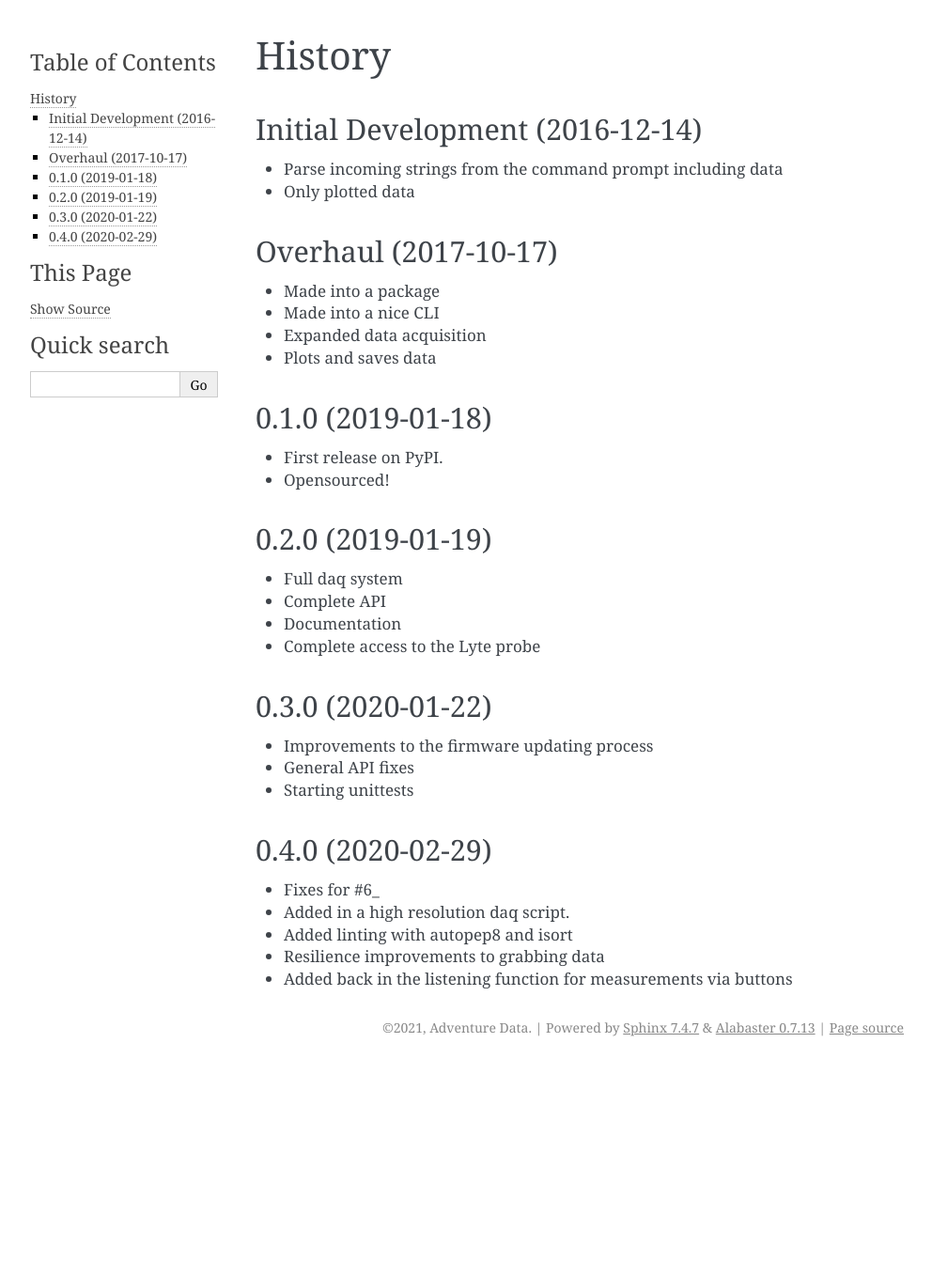
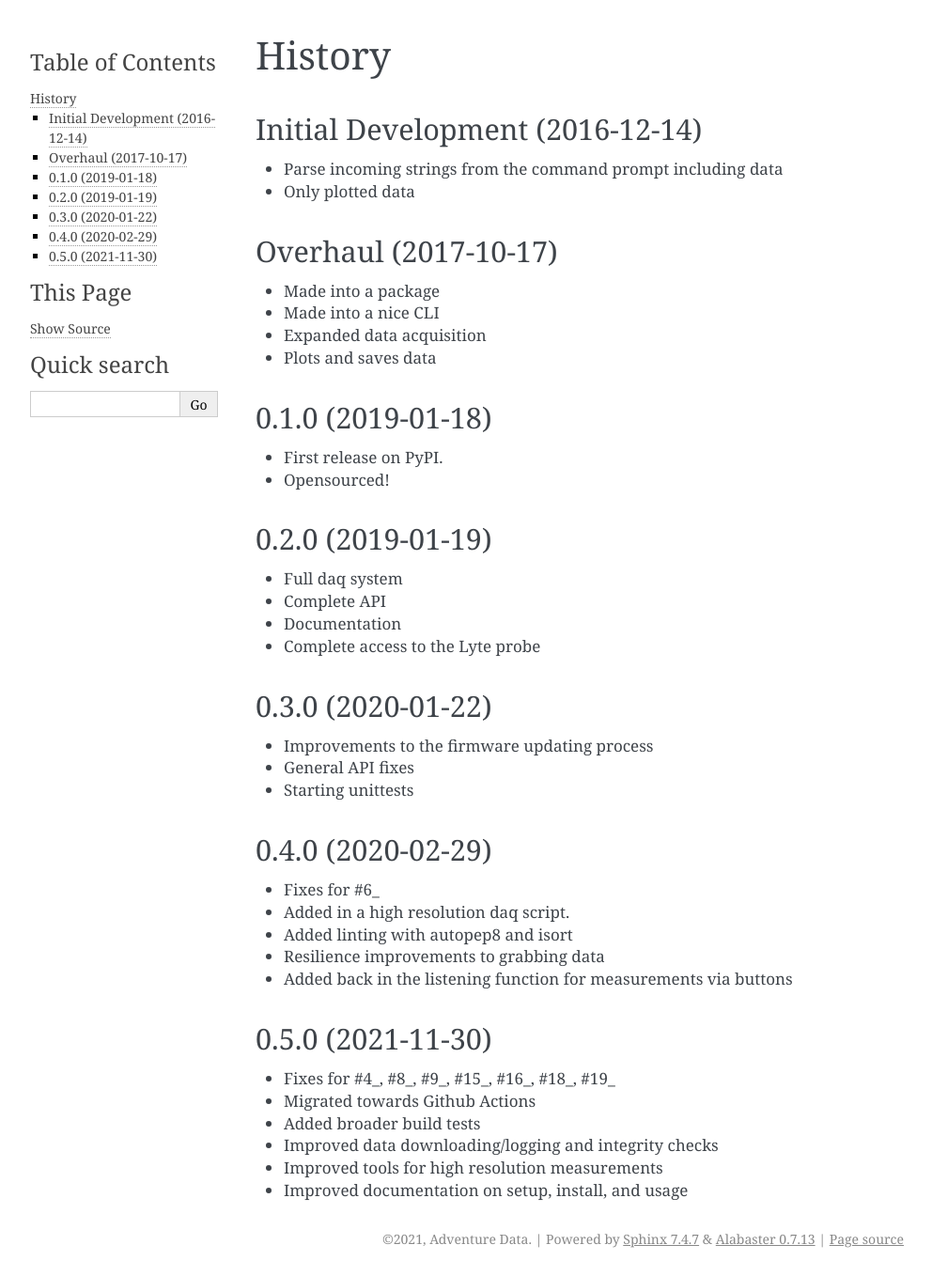
Before and after one commit to AdventureData/radicl, a Sphinx documentation site: the page built from docs/history.rst, in a window 1280 px wide. Shown: the whole page at 94% size, without its empty margins (148-1140 px from the left). Built offline with Sphinx 7.4.7, drawn with Linux system fonts in a browser that asks for light colours; pages that are not in the unit, such as notebooks, are missing from menus; before the commit the page ends 1133 px from its top, so only the background shows below that.

Commit message:
Updated the history

```diff
--- a/docs/history.rst
+++ b/docs/history.rst
@@ -46,5 +46,21 @@ Overhaul (2017-10-17)
 * Resilience improvements to grabbing data
 * Added back in the listening function for measurements via buttons
 
+.. _6: https://github.com/AdventureData/radicl/issues/6
 
-.. _6: https://github.com/AdventureData/radicl/issues/6
+0.5.0 (2021-11-30)
+------------------
+* Fixes for #4_, #8_, #9_, #15_, #16_, #18_, #19_
+* Migrated towards Github Actions
+* Added broader build tests
+* Improved data downloading/logging and integrity checks
+* Improved tools for high resolution measurements
+* Improved documentation on setup, install, and usage
+
+.. _4: https://github.com/AdventureData/radicl/issues/4
+.. _8: https://github.com/AdventureData/radicl/issues/8
+.. _:9 https://github.com/AdventureData/radicl/issues/9
+.. _15: https://github.com/AdventureData/radicl/issues/15
+.. _16: https://github.com/AdventureData/radicl/issues/16
+.. _18: https://github.com/AdventureData/radicl/issues/18
+.. _19: https://github.com/AdventureData/radicl/issues/19
```
